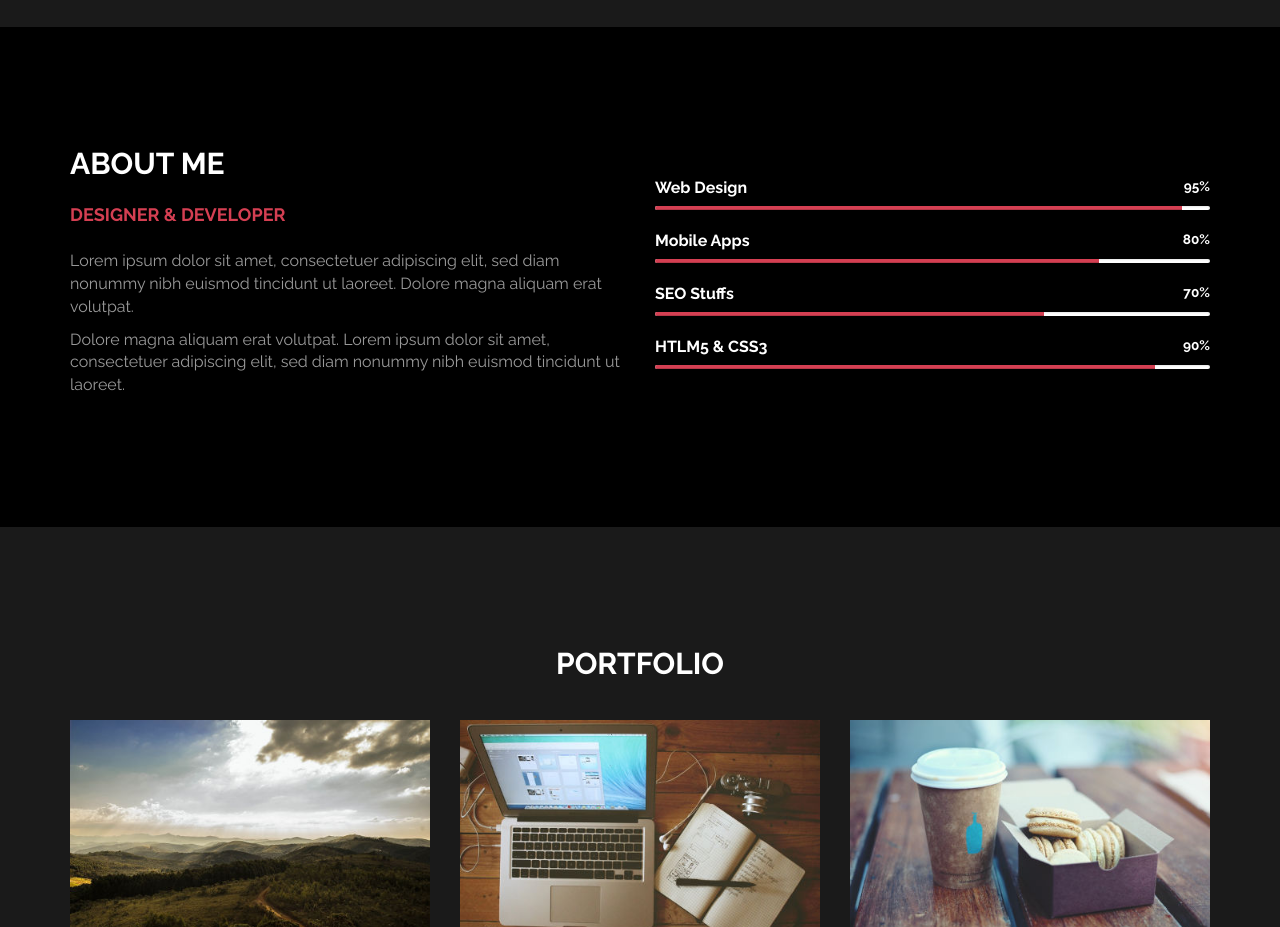
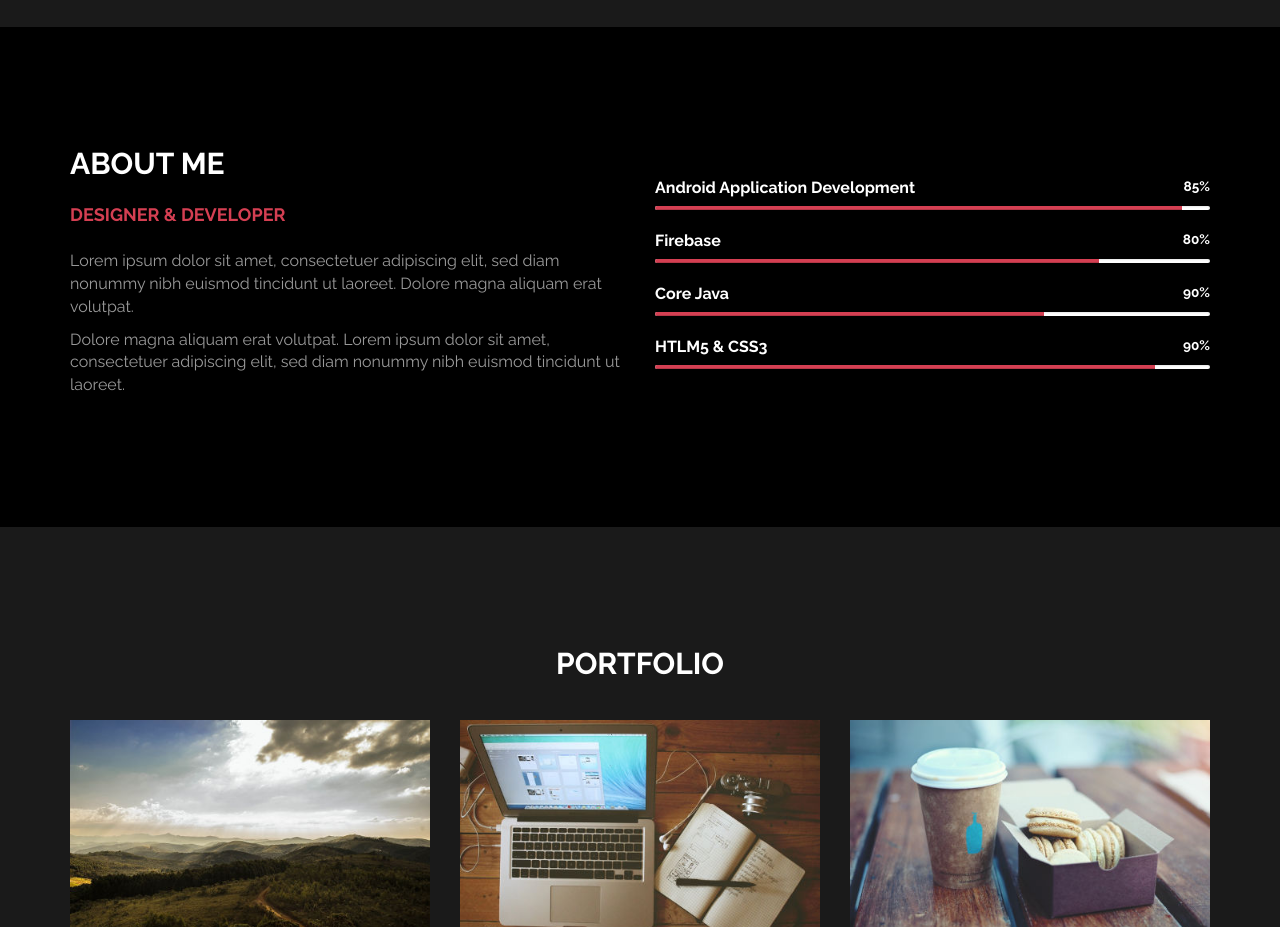
Before and after one commit to abhigitzone/abhigitzone.github.io, a plain HTML site: page index.html in a window 1280 px wide. Shown: the part 1100-2027 px from the top of the page. Drawn offline with Linux system fonts and the light colour scheme.

Commit message:
Update index.html

```diff
--- a/index.html
+++ b/index.html
@@ -117,15 +117,15 @@
 						<p>Dolore magna aliquam erat volutpat. Lorem ipsum dolor sit amet, consectetuer adipiscing elit, sed diam nonummy nibh euismod tincidunt ut laoreet.</p>
 					</div>
 					<div class="col-md-6 col-xs-11 wow fadeInRight" data-wow-delay="0.9s">
-						<span class="text-top">Web Design <small>95%</small></span>
+						<span class="text-top">Android Application Development<small>85%</small></span>
 							<div class="progress">
 								<div class="progress-bar progress-bar-danger" role="progressbar" aria-valuenow="60" aria-valuemin="0" aria-valuemax="100" style="width: 95%;"></div>
 							</div>
-						<span>Mobile Apps <small>80%</small></span>
+						<span>Firebase <small>80%</small></span>
 							<div class="progress">
 								<div class="progress-bar progress-bar-danger" role="progressbar" aria-valuenow="80" aria-valuemin="0" aria-valuemax="100" style="width: 80%;"></div>
 							</div>
-						<span>SEO Stuffs <small>70%</small></span>
+						<span>Core Java <small>90%</small></span>
 							<div class="progress">
 								<div class="progress-bar progress-bar-danger" role="progressbar" aria-valuenow="60" aria-valuemin="0" aria-valuemax="100" style="width: 70%;"></div>
 							</div>
```
